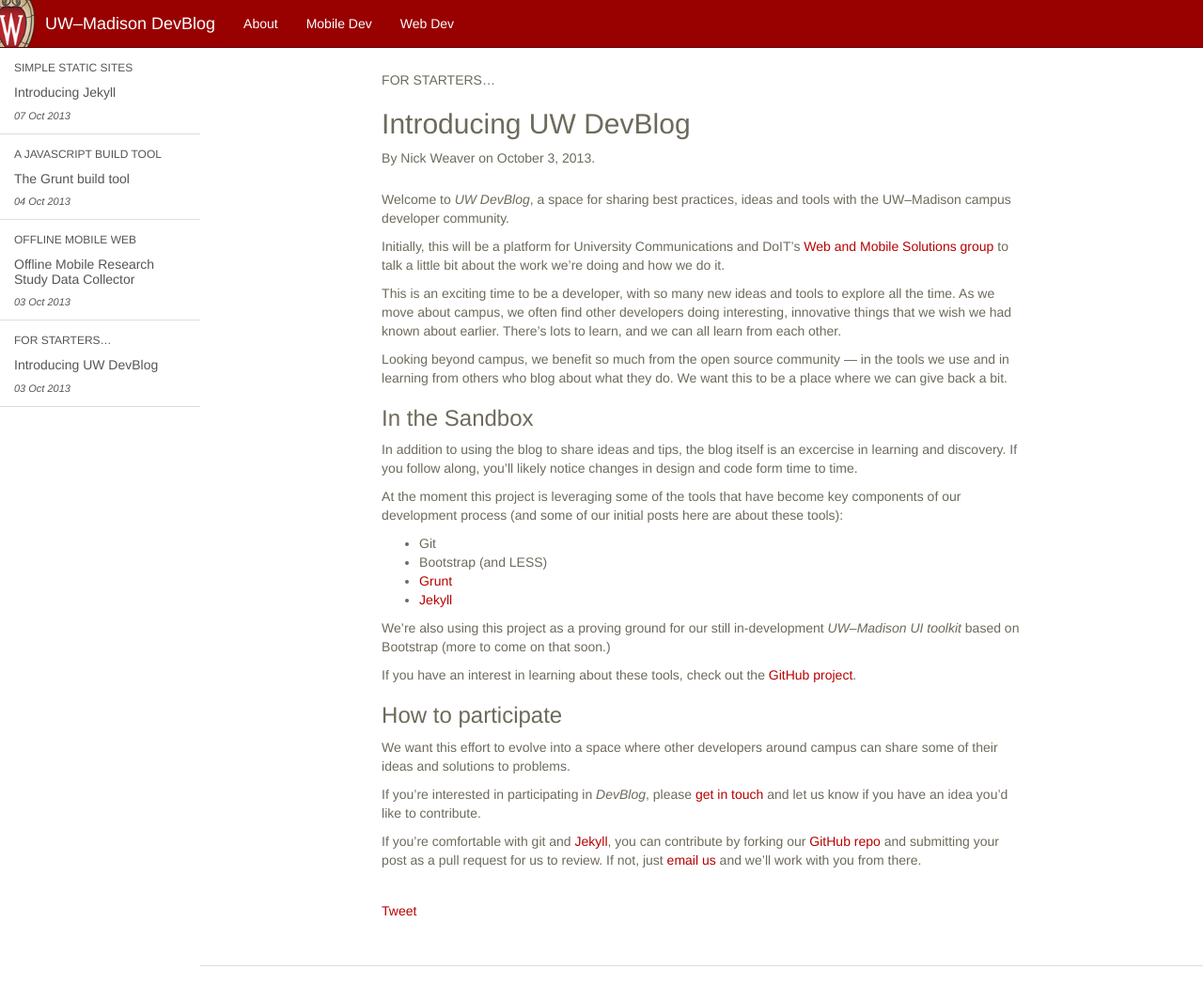
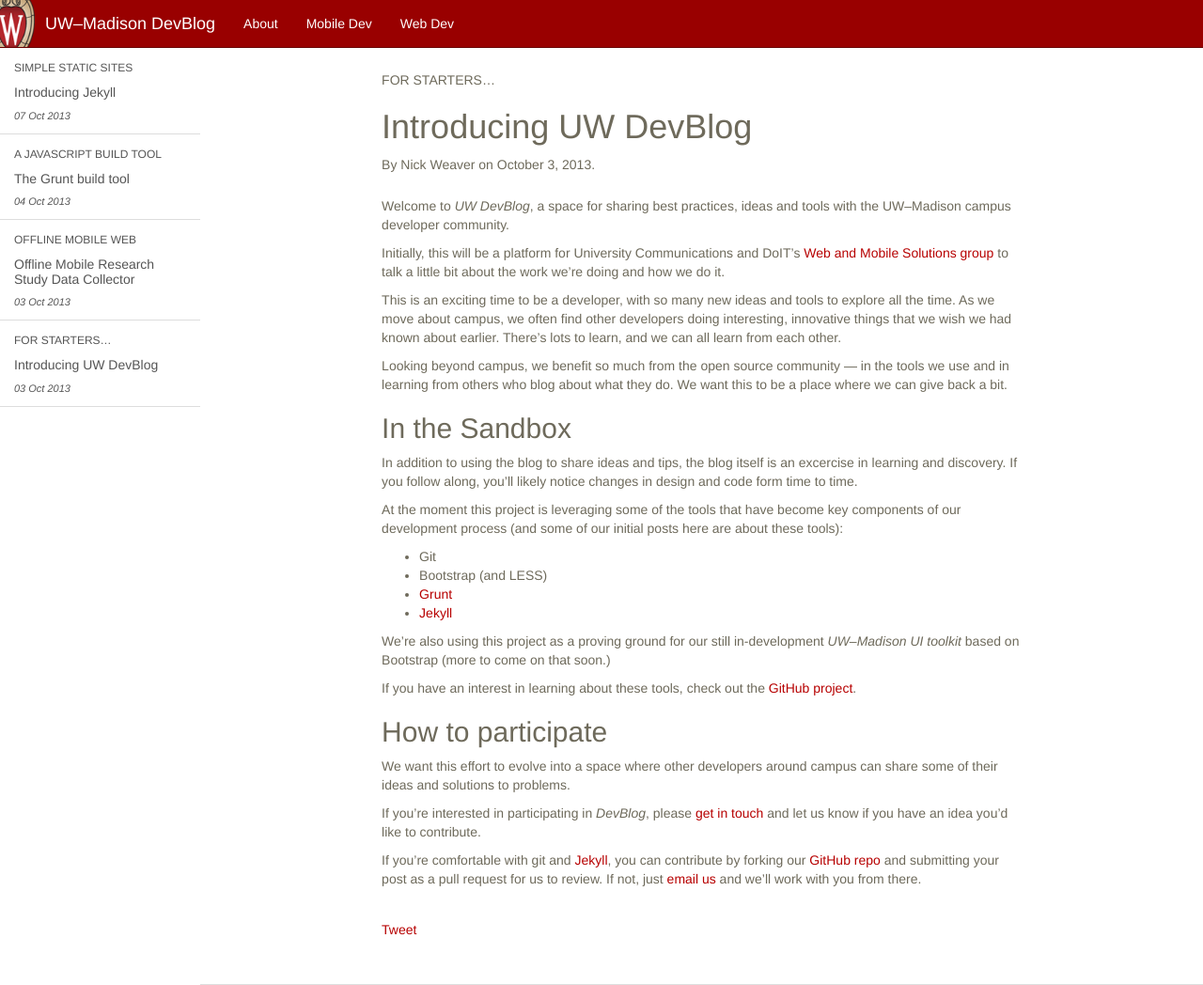
Before and after one commit to UWMadisonUcomm/devblog, a Jekyll site: the page built from _posts/2013-10-3-introducing-uw-devblog.markdown, in a window 1280 px wide and 1048 px high. Shown: the whole window at 94% size. Built offline with Jekyll 4.4.1, drawn with Linux system fonts in a browser that asks for light colours; nearby versions of some CDN libraries; Markdown is read by kramdown in place of the engine named in the settings; comment, search, counter and statistics services are not loaded.

Commit message:
Make post titl an h1; edit my posts' heading levels to match

```diff
--- a/_includes/post.html
+++ b/_includes/post.html
@@ -2,7 +2,7 @@
   <header class="row">
     <div class="col-sm-8 col-sm-offset-2">
       <span class="post-lede">{{ post.lede }}</span>
-      <h2 class="post-title"><a href="{{ post.url }}">{{ post.title }}</a></h2>
+      <h1 class="post-title"><a href="{{ post.url }}">{{ post.title }}</a></h1>
       {% include post_meta.html %}
     </div>
     {% if post.featured_image %}
--- a/_posts/2013-10-3-introducing-uw-devblog.markdown
+++ b/_posts/2013-10-3-introducing-uw-devblog.markdown
@@ -12,7 +12,7 @@
 
 Looking beyond campus, we benefit so much from the open source community — in the tools we use and in learning from others who blog about what they do. We want this to be a place where we can give back a bit.
 
-### In the Sandbox
+## In the Sandbox
 In addition to using the blog to share ideas and tips, the blog itself is an excercise in learning and discovery. If you follow along, you’ll likely notice changes in design and code form time to time.
 
 At the moment this project is leveraging some of the tools that have become key components of our development process (and some of our initial posts here are about these tools):
@@ -25,7 +25,7 @@
 
 If you have an interest in learning about these tools, check out the [GitHub project](https://github.com/UWMadisonUcomm/devblog).
 
-### How to participate
+## How to participate
 We want this effort to evolve into a space where other developers around campus can share some of their ideas and solutions to problems.
 
 If you’re interested in participating in _DevBlog_, please [get in touch](mailto:devblog@uc.wisc.edu) and let us know if you have an idea you’d like to contribute.
```
